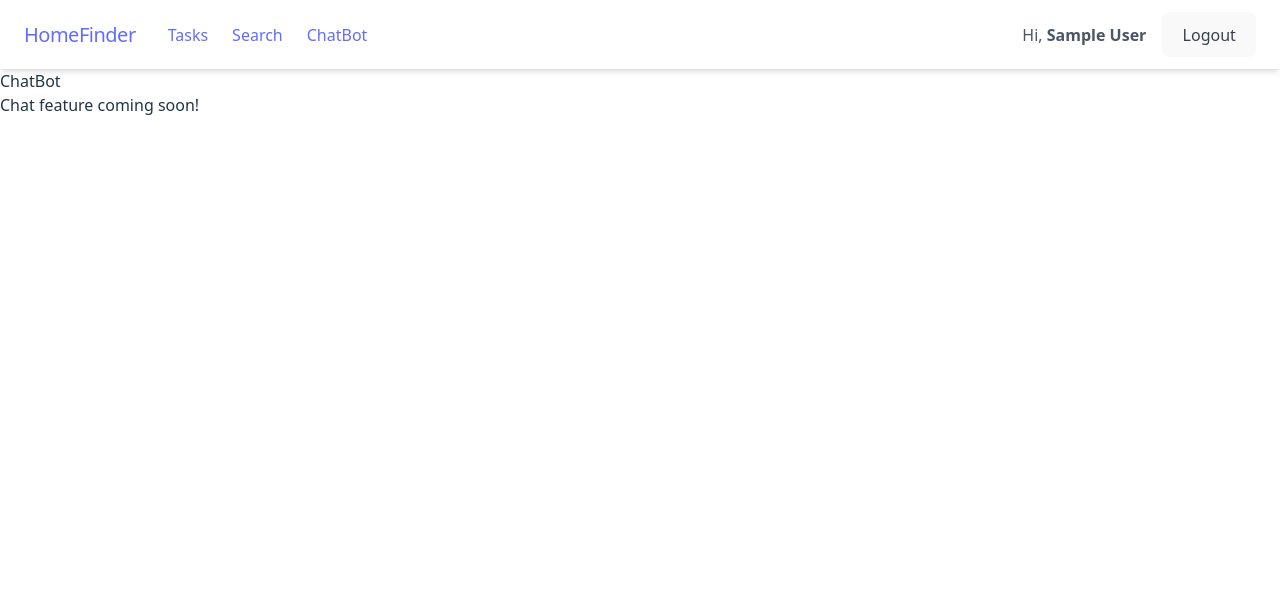
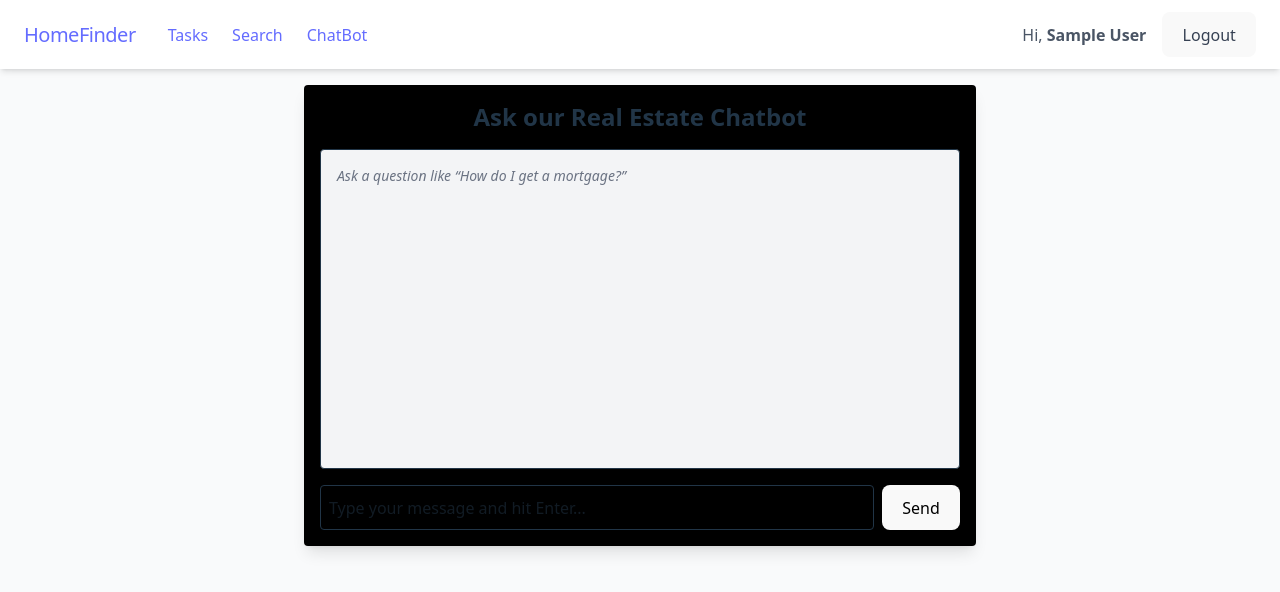
Before and after one commit to AzRea7/CSI-4999, a React (Vite) app in the folder client/: page /chatbot in a window 1280 px wide. Shown: the top 592 px of the page. Built offline with nearby package versions, Linux system fonts and the light colour scheme; sample sign-in values are in the browser's storage.

Commit message:
Add working chatbot UI and backend integration

```diff
--- /dev/null
+++ b/client/src/components/chatbot.jsx
@@ -0,0 +1,80 @@
+import React, { useState, useRef, useEffect } from 'react';
+import axios from 'axios';
+
+const Chatbot = () => {
+  const [message, setMessage] = useState('');
+  const [chat, setChat] = useState([]);
+  const messagesEndRef = useRef(null);
+
+  const sendMessage = async () => {
+    if (!message.trim()) return;
+
+    const newChat = [...chat, { sender: 'user', text: message }];
+    setChat(newChat);
+    setMessage('');
+
+    try {
+      const res = await axios.post('http://localhost:5050/chat', { message });
+      const reply = res.data.reply;
+      setChat([...newChat, { sender: 'bot', text: reply }]);
+    } catch (err) {
+      console.error('Chat error:', err);
+      setChat([...newChat, { sender: 'bot', text: 'Something went wrong. Please try again.' }]);
+    }
+  };
+
+  const handleKeyDown = (e) => {
+    if (e.key === 'Enter') sendMessage();
+  };
+
+  useEffect(() => {
+    messagesEndRef.current?.scrollIntoView({ behavior: 'smooth' });
+  }, [chat]);
+
+  return (
+    <div className="p-4 max-w-2xl mx-auto bg-black rounded shadow-lg">
+      <h2 className="text-2xl font-bold mb-4 text-center">Ask our Real Estate Chatbot</h2>
+
+      <div className="h-80 overflow-y-auto border p-4 mb-4 bg-gray-100 rounded space-y-3">
+        {chat.length === 0 ? (
+          <p className="text-gray-500 text-sm italic">Ask a question like “How do I get a mortgage?”</p>
+        ) : (
+          chat.map((msg, i) => (
+            <div
+              key={i}
+              className={`flex ${msg.sender === 'user' ? 'justify-end' : 'justify-start'}`}
+            >
+              <div
+                className={`p-3 rounded-lg max-w-[70%] ${
+                  msg.sender === 'user' ? 'bg-blue-600 text-white' : 'bg-gray-300 text-black'
+                }`}
+              >
+                {msg.text}
+              </div>
+            </div>
+          ))
+        )}
+        <div ref={messagesEndRef} />
+      </div>
+
+      <div className="flex gap-2">
+        <input
+          type="text"
+          className="flex-1 p-2 border rounded focus:outline-none focus:ring"
+          placeholder="Type your message and hit Enter..."
+          value={message}
+          onChange={(e) => setMessage(e.target.value)}
+          onKeyDown={handleKeyDown}
+        />
+        <button
+          onClick={sendMessage}
+          className="bg-black text-black px-5 py-2 rounded hover:bg-gray-800"
+        >
+          Send
+        </button>
+      </div>
+    </div>
+  );
+};
+
+export default Chatbot;
--- a/client/src/pages/ChatBot.jsx
+++ b/client/src/pages/ChatBot.jsx
@@ -1,8 +1,10 @@
+import React from 'react';
+import Chatbot from '../components/Chatbot'; // Adjust path if different
+
 const ChatBot = () => {
   return (
-    <div>
-      <h2> ChatBot</h2>
-      <p>Chat feature coming soon!</p>
+    <div className="min-h-screen bg-gray-50 p-4">
+      <Chatbot />
     </div>
   );
 };
```
Also changed, not shown: 2 other files (tests, documents, lock files or other folders).
